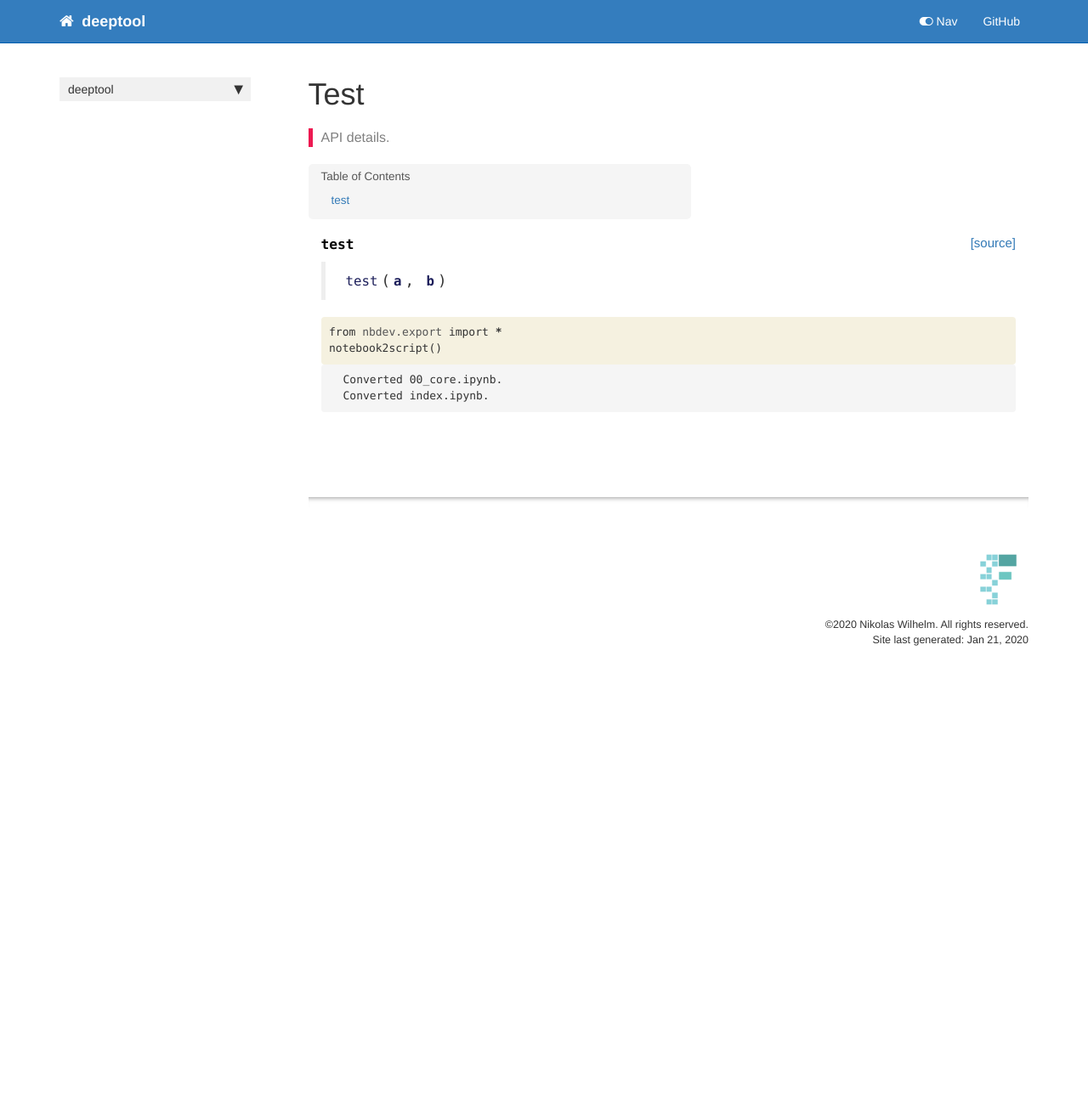
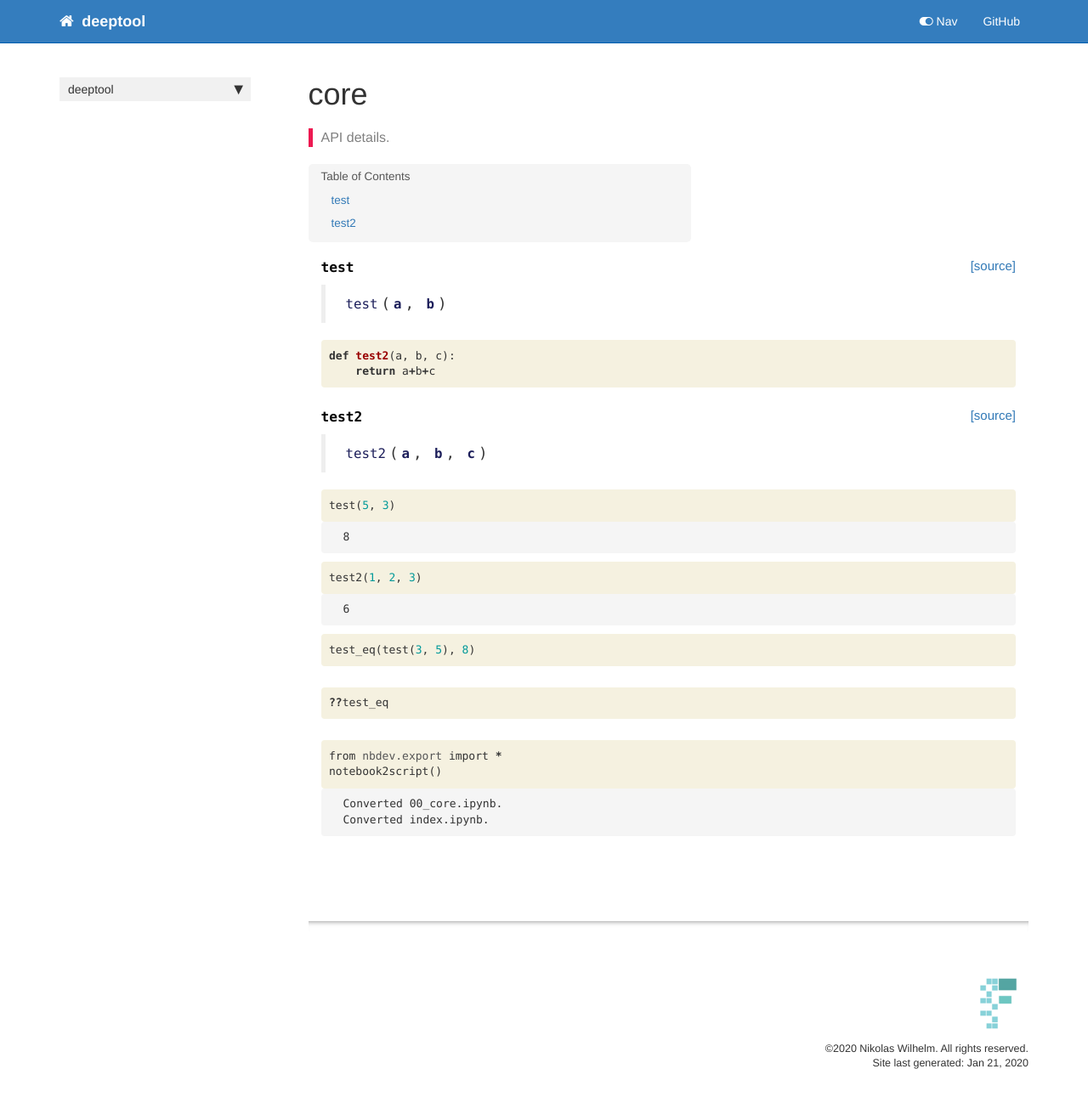
Before and after one commit to NikonPic/deeptool, a Jekyll site: the page built from docs/core.html, in a window 1280 px wide. Shown: the whole page at 85% size. Built offline with Jekyll 4.4.1, drawn with Linux system fonts in a browser that asks for light colours; nearby versions of some CDN libraries; comment, search, counter and statistics services are not loaded; before the commit the page ends 900 px from its top, so only the background shows below that.

Commit message:
hopefully with docs now?

```diff
--- a/docs/_data/sidebars/home_sidebar.yml
+++ b/docs/_data/sidebars/home_sidebar.yml
@@ -10,7 +10,7 @@ entries:
       title: Overview
       url: /
     - output: web,pdf
-      title: Test
+      title: core
       url: /core
     output: web
     title: deeptool
--- a/docs/core.html
+++ b/docs/core.html
@@ -1,6 +1,6 @@
 ---
 
-title: Test
+title: core
 
 keywords: fastai
 sidebar: home_sidebar
@@ -34,13 +34,131 @@ summary: "API details."
 
 
 <div class="output_markdown rendered_html output_subarea ">
-<h4 id="test" class="doc_header"><code>test</code><a href="https://github.com/NikonPic/deeptool/tree/master/deeptool/test.py#L6" class="source_link" style="float:right">[source]</a></h4><blockquote><p><code>test</code>(<strong><code>a</code></strong>, <strong><code>b</code></strong>)</p>
+<h4 id="test" class="doc_header"><code>test</code><a href="https://github.com/NikonPic/deeptool/tree/master/deeptool/core.py#L6" class="source_link" style="float:right">[source]</a></h4><blockquote><p><code>test</code>(<strong><code>a</code></strong>, <strong><code>b</code></strong>)</p>
 </blockquote>
 
 </div>
 
 </div>
 
+</div>
+</div>
+
+</div>
+<div class="cell border-box-sizing code_cell rendered">
+<div class="input">
+
+<div class="inner_cell">
+    <div class="input_area">
+<div class=" highlight hl-ipython3"><pre><span></span><span class="k">def</span> <span class="nf">test2</span><span class="p">(</span><span class="n">a</span><span class="p">,</span> <span class="n">b</span><span class="p">,</span> <span class="n">c</span><span class="p">):</span>
+    <span class="k">return</span> <span class="n">a</span><span class="o">+</span><span class="n">b</span><span class="o">+</span><span class="n">c</span>
+</pre></div>
+
+    </div>
+</div>
+</div>
+
+</div>
+<div class="cell border-box-sizing code_cell rendered">
+
+<div class="output_wrapper">
+<div class="output">
+
+<div class="output_area">
+
+
+<div class="output_markdown rendered_html output_subarea ">
+<h4 id="test2" class="doc_header"><code>test2</code><a href="https://github.com/NikonPic/deeptool/tree/master/deeptool/core.py#L10" class="source_link" style="float:right">[source]</a></h4><blockquote><p><code>test2</code>(<strong><code>a</code></strong>, <strong><code>b</code></strong>, <strong><code>c</code></strong>)</p>
+</blockquote>
+
+</div>
+
+</div>
+
+</div>
+</div>
+
+</div>
+<div class="cell border-box-sizing code_cell rendered">
+<div class="input">
+
+<div class="inner_cell">
+    <div class="input_area">
+<div class=" highlight hl-ipython3"><pre><span></span><span class="n">test</span><span class="p">(</span><span class="mi">5</span><span class="p">,</span> <span class="mi">3</span><span class="p">)</span>
+</pre></div>
+
+    </div>
+</div>
+</div>
+
+<div class="output_wrapper">
+<div class="output">
+
+<div class="output_area">
+
+
+
+<div class="output_text output_subarea output_execute_result">
+<pre>8</pre>
+</div>
+
+</div>
+
+</div>
+</div>
+
+</div>
+<div class="cell border-box-sizing code_cell rendered">
+<div class="input">
+
+<div class="inner_cell">
+    <div class="input_area">
+<div class=" highlight hl-ipython3"><pre><span></span><span class="n">test2</span><span class="p">(</span><span class="mi">1</span><span class="p">,</span> <span class="mi">2</span><span class="p">,</span> <span class="mi">3</span><span class="p">)</span>
+</pre></div>
+
+    </div>
+</div>
+</div>
+
+<div class="output_wrapper">
+<div class="output">
+
+<div class="output_area">
+
+
+
+<div class="output_text output_subarea output_execute_result">
+<pre>6</pre>
+</div>
+
+</div>
+
+</div>
+</div>
+
+</div>
+<div class="cell border-box-sizing code_cell rendered">
+<div class="input">
+
+<div class="inner_cell">
+    <div class="input_area">
+<div class=" highlight hl-ipython3"><pre><span></span><span class="n">test_eq</span><span class="p">(</span><span class="n">test</span><span class="p">(</span><span class="mi">3</span><span class="p">,</span> <span class="mi">5</span><span class="p">),</span> <span class="mi">8</span><span class="p">)</span>
+</pre></div>
+
+    </div>
+</div>
+</div>
+
+</div>
+<div class="cell border-box-sizing code_cell rendered">
+<div class="input">
+
+<div class="inner_cell">
+    <div class="input_area">
+<div class=" highlight hl-ipython3"><pre><span></span><span class="o">??</span>test_eq
+</pre></div>
+
+    </div>
 </div>
 </div>
 
--- a/docs/index.html
+++ b/docs/index.html
@@ -60,7 +60,7 @@ summary: "Summary description here."
 
 <div class="inner_cell">
     <div class="input_area">
-<div class=" highlight hl-ipython3"><pre><span></span><span class="mi">1</span><span class="o">+</span><span class="mi">1</span>
+<div class=" highlight hl-ipython3"><pre><span></span><span class="n">test</span><span class="p">(</span><span class="mi">5</span><span class="p">,</span><span class="mi">3</span><span class="p">)</span>
 </pre></div>
 
     </div>
@@ -75,7 +75,7 @@ summary: "Summary description here."
 
 
 <div class="output_text output_subarea output_execute_result">
-<pre>2</pre>
+<pre>8</pre>
 </div>
 
 </div>
--- a/docs/sidebar.json
+++ b/docs/sidebar.json
@@ -1,6 +1,6 @@
 {
   "deeptool": {
     "Overview": "/",
-    "Test": "/core"
+    "core": "/core"
   }
 }
```
Also changed, not shown: README.md, 1 other file.
